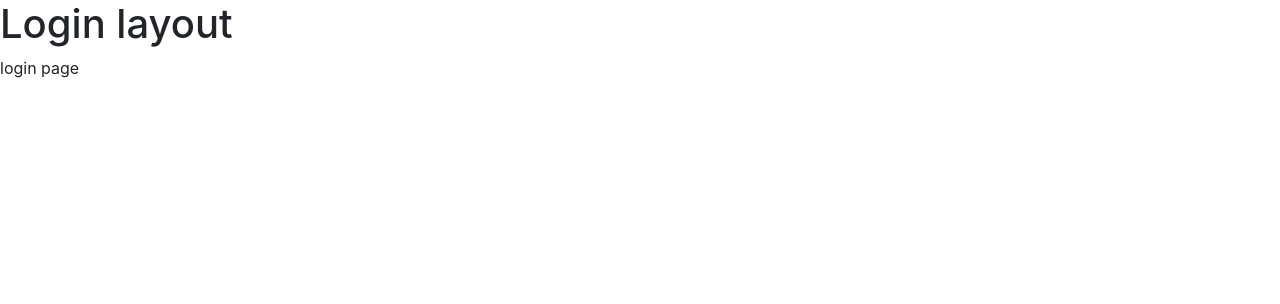
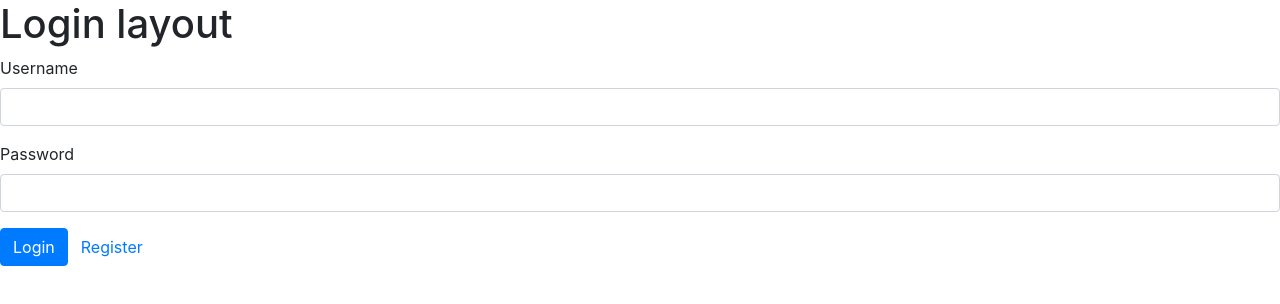
Before and after one commit to shaiatias/learn-web-java-react, a React (Create React App) app in the folder client-react/: page /login in a window 1280 px wide. Shown: the top 304 px of the page. Built offline with nearby package versions, Linux system fonts and the light colour scheme.

Commit message:
login form added

```diff
--- /dev/null
+++ b/client-react/src/components/Footer.css
@@ -0,0 +1,6 @@
+.footer{
+	position: absolute;
+    bottom: 0;
+    left: 0;
+    width: 100%;
+}
--- a/client-react/src/components/Footer.jsx
+++ b/client-react/src/components/Footer.jsx
@@ -1,14 +1,13 @@
 import React from "react";
 import Container from "reactstrap/es/Container";
-import {Col, Nav, NavItem, NavLink, Row} from "reactstrap";
+import { Col, Nav, NavItem, NavLink, Row } from "reactstrap";
+import "./Footer.css";
 
 export default () => (
-	<div className={"bg-dark"}>
+	<div className={"bg-dark footer"}>
 		<Container className={"py-5 px-4"}>
 			<Row>
-				<Col md={3}>
-					Icon
-				</Col>
+				<Col md={3}>Icon</Col>
 				<Col md={3}>
 					<Nav vertical>
 						<NavItem>
@@ -54,4 +53,4 @@ export default () => (
 			</Row>
 		</Container>
 	</div>
-)
+);
--- a/client-react/src/components/pages/LoginPage.jsx
+++ b/client-react/src/components/pages/LoginPage.jsx
@@ -1,30 +1,84 @@
-import React, {Component} from "react";
-import {connect} from "react-redux";
+import React, { Component } from "react";
+import { Link } from "react-router-dom";
+import { connect } from "react-redux";
 import LoginLayout from "../Layouts/LoginLayout";
 
 class LoginPage extends Component {
+	constructor(props) {
+		super(props);
+		this.state = {
+			username: "",
+			password: "",
+			submitted: false
+		};
+	}
 
-    render() {
-        return (
-            <LoginLayout>
+	handleChange(e) {}
 
-                login page
+	handleSubmit(e) {}
 
-            </LoginLayout>
-        )
-    }
-
+	render() {
+		const { username, password, submitted } = this.state;
+		return (
+			<LoginLayout>
+				<form name="form" onSubmit={this.handleSubmit}>
+					<div
+						className={
+							"form-group" +
+							(submitted && !username ? " has-error" : "")
+						}
+					>
+						<label htmlFor="username">Username</label>
+						<input
+							type="text"
+							className="form-control"
+							name="username"
+							value={username}
+							onChange={this.handleChange}
+						/>
+						{submitted && !username && (
+							<div className="help-block">
+								Username is required
+							</div>
+						)}
+					</div>
+					<div
+						className={
+							"form-group" +
+							(submitted && !password ? " has-error" : "")
+						}
+					>
+						<label htmlFor="password">Password</label>
+						<input
+							type="password"
+							className="form-control"
+							name="password"
+							value={password}
+							onChange={this.handleChange}
+						/>
+						{submitted && !password && (
+							<div className="help-block">
+								Password is required
+							</div>
+						)}
+					</div>
+					<div className="form-group">
+						<button className="btn btn-primary">Login</button>
+						<Link to="/register" className="btn btn-link">
+							Register
+						</Link>
+					</div>
+				</form>
+			</LoginLayout>
+		);
+	}
 }
 
-const mapStateToProps = (state) => ({
+const mapStateToProps = state => ({});
 
-});
-
-const mapDispatchToProps = (dispatch) => ({
-
-});
+const mapDispatchToProps = dispatch => ({});
 
 export default connect(
-    mapStateToProps,
-    mapDispatchToProps
+	mapStateToProps,
+	mapDispatchToProps
 )(LoginPage);
--- a/client-react/src/redux/actions/users.js
+++ b/client-react/src/redux/actions/users.js
@@ -1,10 +1,16 @@
-
-
 export const RESET_ALL = "[APP] RESET_ALL";
 
 export const CHANGE_NAME = "[USERS] CHANGE_NAME";
 
-export const changeName = (name) => ({
-    type: CHANGE_NAME,
-    payload: name
+export const REGISTER_REQUEST = "USERS_REGISTER_REQUEST";
+export const REGISTER_SUCCESS = "USERS_REGISTER_SUCCESS";
+export const REGISTER_FAILURE = "USERS_REGISTER_FAILURE";
+export const LOGIN_REQUEST = "USERS_LOGIN_REQUEST";
+export const LOGIN_SUCCESS = "USERS_LOGIN_SUCCESS";
+export const LOGIN_FAILURE = "USERS_LOGIN_FAILURE";
+export const LOGOUT = "USERS_LOGOUT";
+
+export const changeName = name => ({
+	type: CHANGE_NAME,
+	payload: name
 });
```
Also changed, not shown: client-react/src/components/Layouts/LoginLayout.jsx (line endings or trailing spaces), 1 other file (tests, documents, lock files or other folders).
